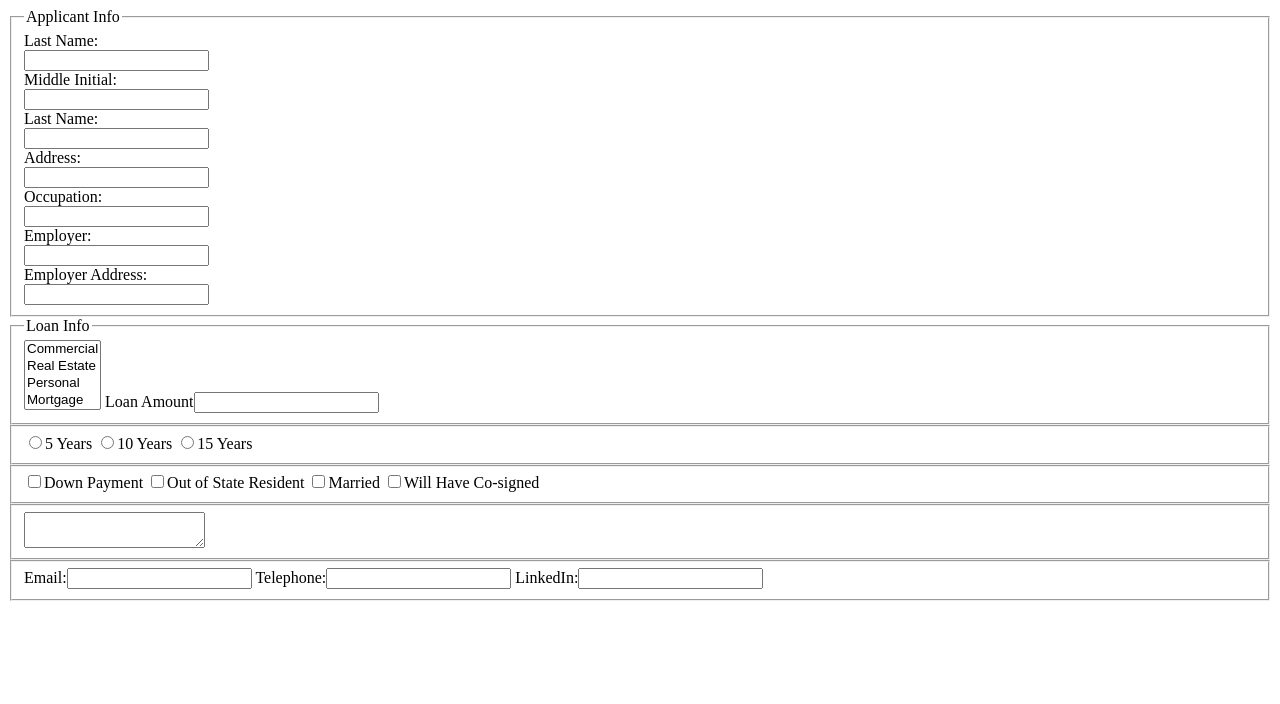
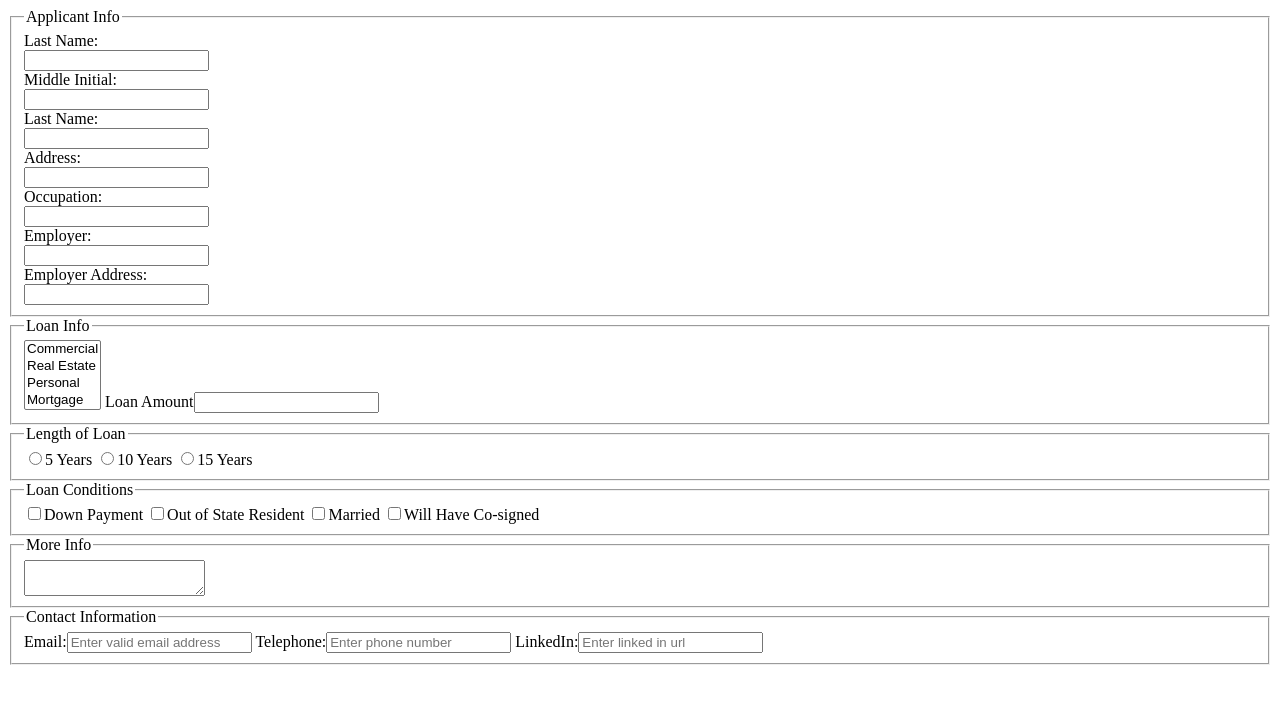
Before and after one commit to daveharmswebdev/banking-form, a plain HTML site: page index.html in a window 1280 px wide. Drawn offline with Linux system fonts and the light colour scheme.

Commit message:
added all legends to field set

```diff
--- a/index.html
+++ b/index.html
@@ -32,23 +32,27 @@
                     <label for='loanAmount'>Loan Amount<input id='loanAmount' type="text" name="" value=""></label>
                 </fieldset>
                 <fieldset>
+                    <legend>Length of Loan</legend>
                     <input type="radio" name="5 Years" id="">5 Years
                     <input type="radio" name="15 Years" id="">10 Years
                     <input type="radio" name="30 Years" id="">15 Years
                 </fieldset>
                 <fieldset>
+                    <legend>Loan Conditions</legend>
                     <input type="checkbox" name="" id="">Down Payment
                     <input type="checkbox" name="" id="">Out of State Resident
                     <input type="checkbox" name="" id="">Married
                     <input type="checkbox" name="" id="">Will Have Co-signed
                 </fieldset>
                 <fieldset>
-                    <textarea name="moreInfot"></textarea>
+                    <legend>More Info</legend>
+                    <textarea name="moreInfo"></textarea>
                 </fieldset>
                 <fieldset>
-                    <label for="">Email:<input type="text"></label>
-                    <label for="">Telephone:<input type="text"></label>
-                    <label for="">LinkedIn:<input type="text"></label>
+                    <legend>Contact Information</legend>
+                    <label for="">Email:<input type="email" name='email' required placeholder="Enter valid email address"></label>
+                    <label for="">Telephone:<input type="text" name='phone' placeholder="Enter phone number"></label>
+                    <label for="">LinkedIn:<input type="url" required placeholder="Enter linked in url"></label>
                 </fieldset>
             </div>
     	<footer></footer>
```
